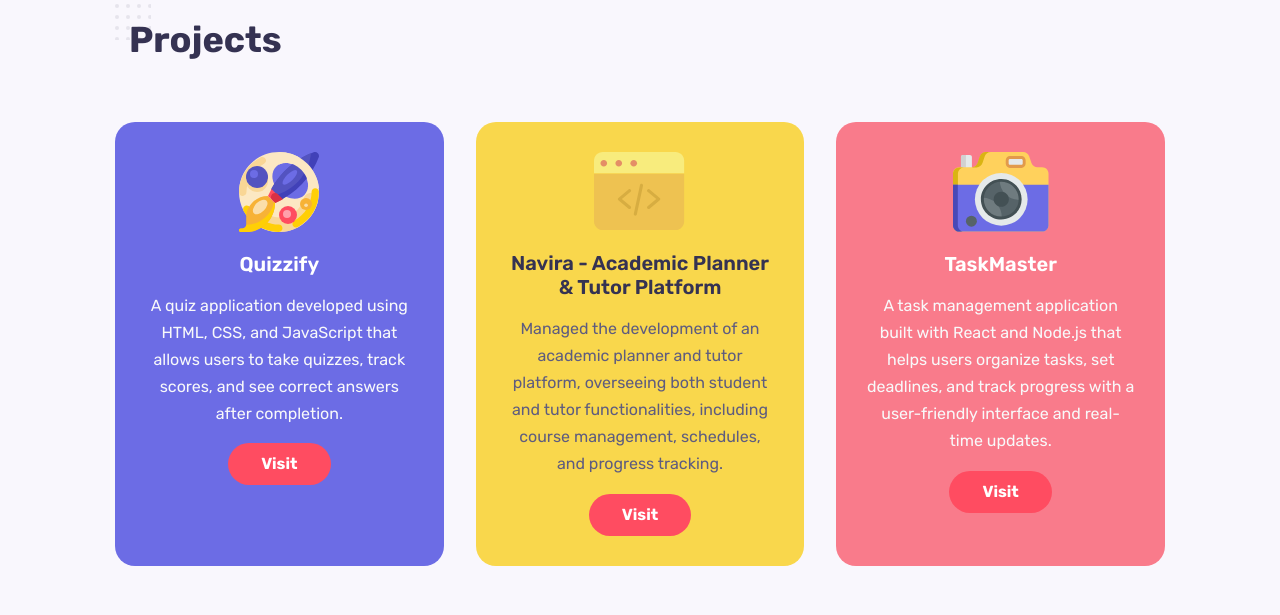
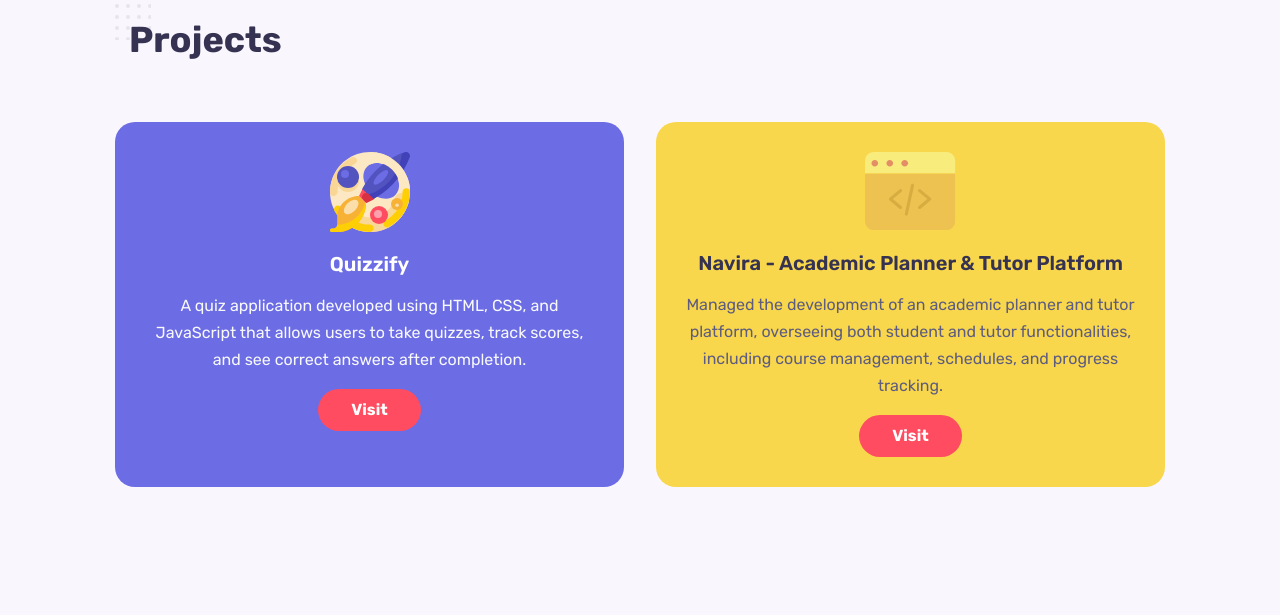
Before and after one commit to varxtikaa/My-Portfolio, a React (Vite) app: page / in a window 1280 px wide. Shown: the part 1600-2215 px from the top of the page. Built offline with nearby package versions, Linux system fonts and the light colour scheme.

Commit message:
updated project cards

```diff
--- a/src/Components/Projects/Services.css
+++ b/src/Components/Projects/Services.css
@@ -3,7 +3,7 @@
 }
 
 .services__container {
-    grid-template-columns: repeat(3 , 1fr);
+    grid-template-columns: repeat(2 , 1fr);
     column-gap: 2rem;
     /* justify-content: space-between; */
 }
--- a/src/Components/Projects/Services.jsx
+++ b/src/Components/Projects/Services.jsx
@@ -17,18 +17,18 @@ const data = [
     id: 2,
     image: Image2,
     title: "Navira - Academic Planner & Tutor Platform",
-    link: "",
+    link: "https://my-portfolio-iota-two-96.vercel.app/#about",
     description:
       "Managed the development of an academic planner and tutor platform, overseeing both student and tutor functionalities, including course management, schedules, and progress tracking.",
   },
-  {
-    id: 3,
-    image: Image3,
-    title: "TaskMaster",
-    link: "",
-    description:
-      "A task management application built with React and Node.js that helps users organize tasks, set deadlines, and track progress with a user-friendly interface and real-time updates.",
-  },
+  //{
+  //   id: 3,
+  //   image: Image3,
+  //   title: "TaskMaster",
+  //   link: "",
+  //   description:
+  //     "A task management application built with React and Node.js that helps users organize tasks, set deadlines, and track progress with a user-friendly interface and real-time updates.",
+  // },
 ];
 
 
```
